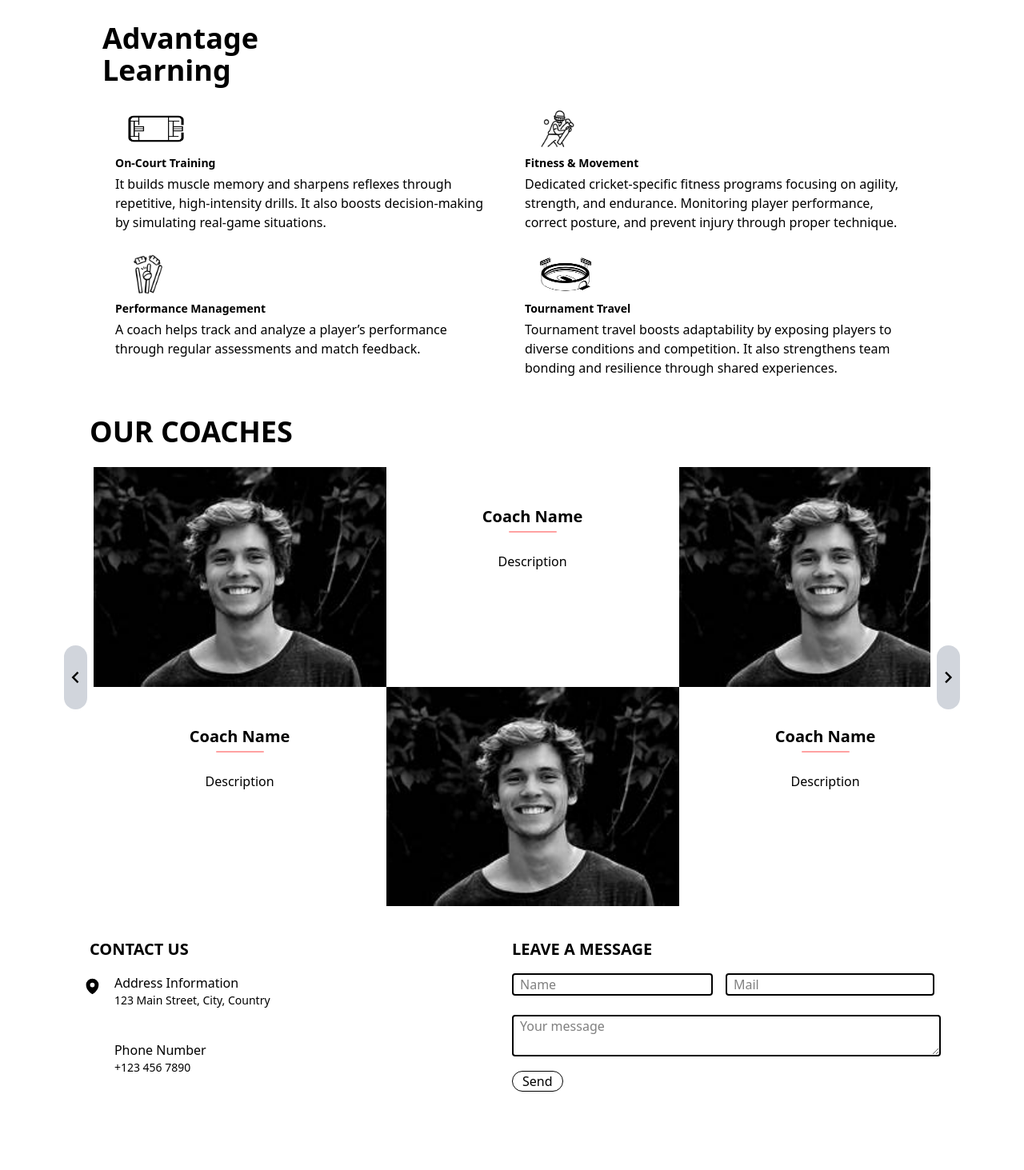
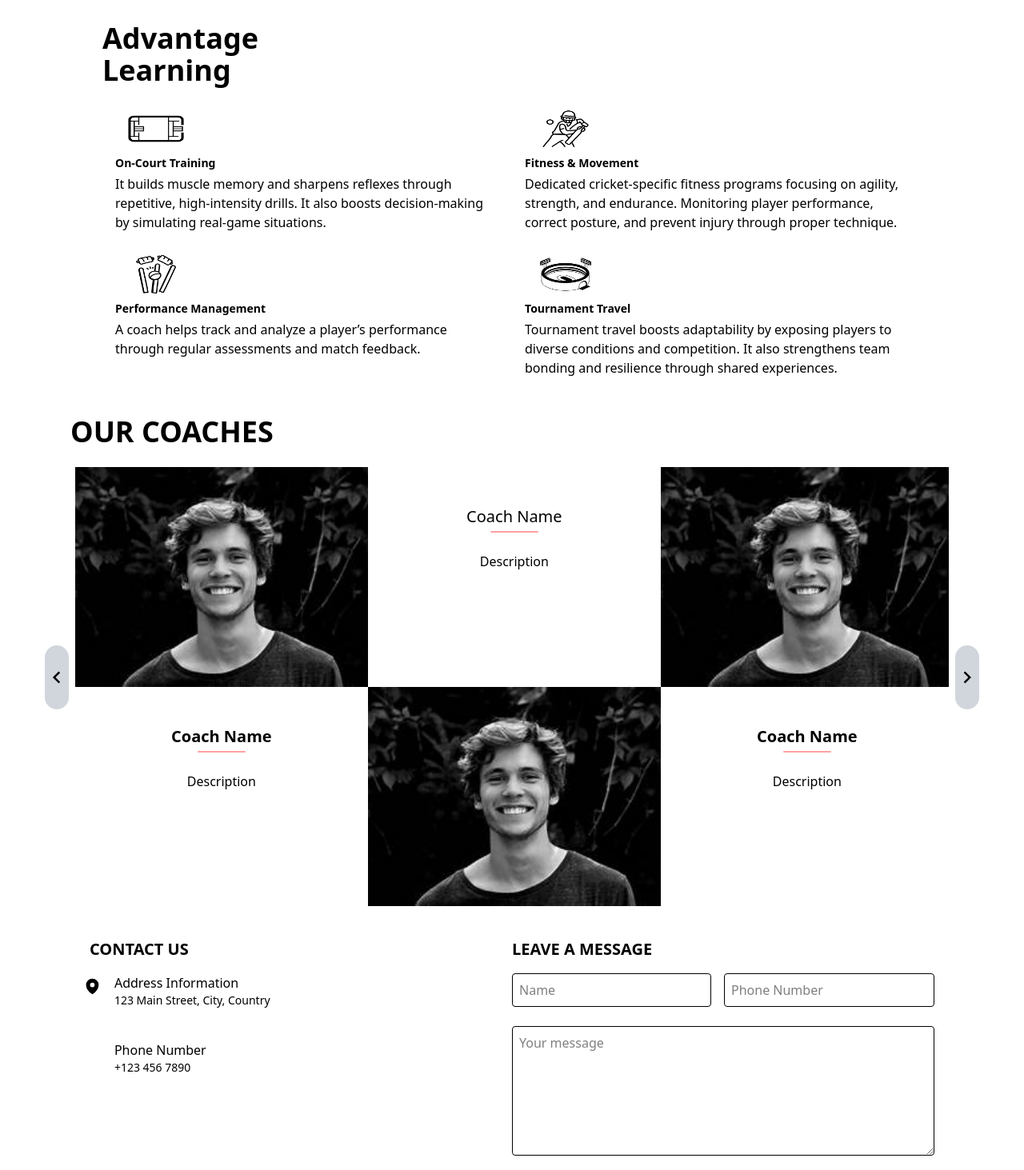
Before and after one commit to adrishpinto/Crikfitone, a Next.js app: page / in a window 1280 px wide. Shown: the part 820-2283 px from the top of the page at 80% size. Before the commit the page ends 2249 px from the top, so only its background shows below. Built offline with nearby package versions, Linux system fonts and the light colour scheme.

Commit message:
form and styling changes

```diff
--- a/src/components/Coaches.jsx
+++ b/src/components/Coaches.jsx
@@ -1,5 +1,5 @@
 import Image from "next/image";
-import {MdChevronLeft, MdChevronRight} from "react-icons/md";
+import { MdChevronLeft, MdChevronRight } from "react-icons/md";
 import { useRef } from "react";
 
 const Coaches = () => {
@@ -7,72 +7,112 @@ const Coaches = () => {
 
   const scrollLeft = () => {
     if (scrollRef.current) {
-        scrollRef.current.scrollBy({ left: -375, behavior: "smooth" });
+      scrollRef.current.scrollBy({ left: -370, behavior: "smooth" });
     }
   };
 
   const scrollRight = () => {
     if (scrollRef.current) {
-        scrollRef.current.scrollBy({ left: 375, behavior: "smooth" });
+      scrollRef.current.scrollBy({ left: 370, behavior: "smooth" });
     }
   };
 
-
   return (
-        <div className="mx-16 max-w-7xl px-4 ">
+    <div className="mx-16 w-[1200px] mx-auto px-4">
       <h1 className="text-4xl font-bold mt-6 ml-8">OUR COACHES</h1>
-            <div className="flex items-center">
-                <MdChevronLeft size={50} className="mr-2 cursor-pointer h-20 rounded-2xl bg-gray-300" onClick={scrollLeft}/>
-                <div className="overflow-x-scroll scrollbar-hide scroll-smooth" ref={scrollRef}>
+      <div className="flex items-center scroll">
+        <MdChevronLeft
+          size={50}
+          className="mr-2 cursor-pointer h-20 rounded-2xl bg-gray-300"
+          onClick={scrollLeft}
+        />
+        <div
+          className="overflow-x-scroll scrollbar-hide scroll-smooth"
+          ref={scrollRef}
+        >
           <div className="mt-6 flex flex-nowrap">
             <div className=" min-w-[366px] aspect-[4/3] ">
-                            <img src="/images/coach.jpg" alt="" className="w-full h-full object-cover" />
+              <img
+                src="/images/coach.jpg"
+                alt=""
+                className="w-full h-full object-cover"
+              />
             </div>
             <div className=" min-w-[366px] aspect-[4/3]">
-                            <h2 className="text-xl font-semibold text-center mx-auto mt-12 ">Coach Name</h2>
+              <h2 className="text-xl font-semiboald text-center mx-auto mt-12 ">
+                Coach Name
+              </h2>
               <div className="w-[60px] h-[2px] bg-red-300 mx-auto mt-1 rounded"></div>
-                            <p className="mt-6 w-fit mx-auto" >Description</p>
+              <p className="mt-6 w-fit mx-auto">Description</p>
             </div>
             <div className="min-w-[366px] aspect-[4/3] ">
-                            <img src="/images/coach.jpg" alt="" className="w-full h-full object-cover" />
+              <img
+                src="/images/coach.jpg"
+                alt=""
+                className="w-full h-full object-cover"
+              />
             </div>
             <div className="min-w-[366px] aspect-[4/3]">
-                            <h2 className="text-xl font-semibold text-center mx-auto mt-12 ">Coach Name</h2>
+              <h2 className="text-xl font-semibold text-center mx-auto mt-12 ">
+                Coach Name
+              </h2>
               <div className="w-[60px] h-[2px] bg-red-300 mx-auto mt-1 rounded"></div>
-                            <p className="mt-6 w-fit mx-auto" >Description</p>
+              <p className="mt-6 w-fit mx-auto">Description</p>
             </div>
             <div className="min-w-[366px] aspect-[4/3] ">
-                            <img src="/images/coach.jpg" alt="" className="w-full h-full object-cover" />
+              <img
+                src="/images/coach.jpg"
+                alt=""
+                className="w-full h-full object-cover"
+              />
             </div>
           </div>
           <div className="flex flex-nowrap">
             <div className="min-w-[366px] aspect-[4/3] ">
-                            <h2 className="text-xl font-semibold text-center mx-auto mt-12 ">Coach Name</h2>
+              <h2 className="text-xl font-semibold text-center mx-auto mt-12 ">
+                Coach Name
+              </h2>
               <div className="w-[60px] h-[2px] bg-red-300 mx-auto mt-1 rounded"></div>
-                            <p className="mt-6 w-fit mx-auto" >Description</p>
+              <p className="mt-6 w-fit mx-auto">Description</p>
             </div>
             <div className="  min-w-[366px] aspect-[4/3] ">
-                             <img src="/images/coach.jpg" alt="" className="w-full h-full object-cover" />
+              <img
+                src="/images/coach.jpg"
+                alt=""
+                className="w-full h-full object-cover"
+              />
             </div>
             <div className=" min-w-[366px] aspect-[4/3] ">
-                            <h2 className="text-xl font-semibold text-center mx-auto mt-12 ">Coach Name</h2>
+              <h2 className="text-xl font-semibold text-center mx-auto mt-12 ">
+                Coach Name
+              </h2>
               <div className="w-[60px] h-[2px] bg-red-300 mx-auto mt-1 rounded"></div>
-                            <p className="mt-6 w-fit mx-auto" >Description</p>
+              <p className="mt-6 w-fit mx-auto">Description</p>
             </div>
             <div className="min-w-[366px] aspect-[4/3] ">
-                             <img src="/images/coach.jpg" alt="" className="w-full h-full object-cover" />
+              <img
+                src="/images/coach.jpg"
+                alt=""
+                className="w-full h-full object-cover"
+              />
             </div>
             <div className="min-w-[366px] aspect-[4/3] ">
-                            <h2 className="text-xl font-semibold text-center mx-auto mt-12 ">Coach Name</h2>
+              <h2 className="text-xl font-semibold text-center mx-auto mt-12 ">
+                Coach Name
+              </h2>
               <div className="w-[60px] h-[2px] bg-red-300 mx-auto mt-1 rounded"></div>
-                            <p className="mt-6 w-fit mx-auto" >Description</p>
+              <p className="mt-6 w-fit mx-auto">Description</p>
             </div>
           </div>
         </div>
-                <MdChevronRight size={50} className="ml-2 cursor-pointer bg-gray-300 h-20 rounded-2xl"  onClick={scrollRight}/>
+        <MdChevronRight
+          size={50}
+          className="ml-2 cursor-pointer bg-gray-300 h-20 rounded-2xl"
+          onClick={scrollRight}
+        />
       </div>
     </div>
   );
-}
+};
 
 export default Coaches;
--- a/src/components/Contact.jsx
+++ b/src/components/Contact.jsx
@@ -1,17 +1,17 @@
-import { MapPinIcon } from '@heroicons/react/24/solid';
-import { useState } from 'react';
+import { MapPinIcon } from "@heroicons/react/24/solid";
+import { useState } from "react";
 
 const Contact = () => {
-    const [name , setName] = useState("");
-    const [email , setEmail] = useState("");
-    const [message , setMessage] = useState("");
+  const [name, setName] = useState("");
+  const [phoneNumber, setPhoneNumber] = useState("");
+  const [message, setMessage] = useState("");
 
   const handleSubmit = async (e) => {
     e.preventDefault();
     try {
-        const res = await fetch('/api/messages', {
-            method: 'POST',
-            headers: { 'Content-Type': 'application/json' },
+      const res = await fetch("/api/messages", {
+        method: "POST",
+        headers: { "Content-Type": "application/json" },
         body: JSON.stringify({
           name,
           email,
@@ -19,73 +19,83 @@ const Contact = () => {
         }),
       });
       if (res.ok) {
-            alert('Message sent!');
-            setName('');
-            setEmail('');
-            setMessage('');
+        alert("Message sent!");
+        setName("");
+        setEmail("");
+        setMessage("");
         onClose();
       } else {
-            alert('Failed to send message.');
+        alert("Failed to send message.");
       }
-        }
-        catch (err) {
+    } catch (err) {
       console.error(err);
-        alert('An error occurred.');
+      alert("An error occurred.");
     }
   };
 
   return (
     <div className="my-10 flex mx-26">
       <div className="w-1/2">
-                <h1 className='font-semibold text-xl ml-2'>CONTACT US</h1>
-                <div className='flex flex-col-2'>
+        <h1 className="font-semibold text-xl ml-2">CONTACT US</h1>
+        <div className="flex flex-col-2">
           <MapPinIcon className="h-16 w-6" />
-                    <div className='w-full p-4'>
+          <div className="w-full p-4">
             <div>
               <h1>Address Information</h1>
-                            <p className='text-sm'>123 Main Street, City, Country</p>
+              <p className="text-sm">123 Main Street, City, Country</p>
             </div>
-                        <div className='mt-10'>
-                            <h1 className='w-full'>Phone Number</h1>
-                            <p className='text-sm'>+123 456 7890</p>
+            <div className="mt-10">
+              <h1 className="w-full">Phone Number</h1>
+              <p className="text-sm">+123 456 7890</p>
             </div>
           </div>
         </div>
-
       </div>
       <div className="w-1/2">
-                <h1 className='font-semibold text-xl'>LEAVE A MESSAGE</h1>
-                <div className='py-4 '>
-                    <div className='flex mr-2'>
-                        <input type="text"
-                            placeholder='Name'
-                            className='border-2 px-2 rounded'
+        <h1 className="font-semibold text-xl">LEAVE A MESSAGE</h1>
+        <div className="py-4 ">
+          <div className="flex flex-col mr-2">
+            <div className="flex ">
+              <input
+                type="text"
+                placeholder="Name"
+                className="border px-2 py-2 rounded focus:border-blue-400 outline-none"
                 value={name}
                 onChange={(e) => setName(e.target.value)}
               />
-                        <input type="text"
-                            placeholder='Mail'
-                            className='border-2 px-2 rounded ml-4 w-full'
-                            value={email}
-                            onChange={(e) => setEmail(e.target.value)}
+              <input
+                type="text"
+                placeholder="Phone Number"
+                className="border px-2 py-2 rounded ml-4 w-full focus:border-blue-400 outline-none"
+                value={phoneNumber}
+                onChange={(e) => setPhoneNumber(e.target.value)}
               />
             </div>
-                    <div className='py-2'>
-                        <textarea name="" id=""
-                            placeholder='Your message '
-                            className='border-2 rounded w-full mt-4 px-2'
+            <div className="py-2 ">
+              <textarea
+                name=""
+                id=""
+                placeholder="Your message "
+                className="border rounded w-full mt-4 p-2 focus:border-blue-400 outline-none"
                 value={message}
-                            onChange={(e)=>{setMessage(e.target.value)}} >
-                        </textarea><br />
+                rows={6}
+                onChange={(e) => {
+                  setMessage(e.target.value);
+                }}
+              ></textarea>
+              <br />
               <button
                 onClick={handleSubmit}
-                        className='border-1 px-3 rounded-2xl mt-3 hover:bg-black hover:text-white cursor-pointer transition duration-300 '>
-                        Send</button>
+                className="border-2 px-5 py-1 rounded-lg text-white bg-black mt-3 hover:bg-slate-700  cursor-pointer transition duration-300 "
+              >
+                Send
+              </button>
+            </div>
           </div>
         </div>
       </div>
     </div>
   );
-}
+};
 
 export default Contact;
--- a/src/components/Learning.jsx
+++ b/src/components/Learning.jsx
@@ -1,49 +1,45 @@
-import Image from "next/image";
+const LearningCard = ({ title, description, imgSrc }) => {
+  return (
+    <div className="w-1/2 mt-7 px-4">
+      <img src={imgSrc} alt="icon" className="w-[70px] h-[50px] ml-4" />
+      <h2 className="font-semibold text-sm mt-2">{title}</h2>
+      <p className="mt-1">{description}</p>
+    </div>
+  );
+};
 
 const Learning = () => {
   return (
-        <div className="mx-26 mt-6  p-6">
+    <div className="mx-26 mt-6 p-6">
       <div className="text-4xl font-bold">
         <h1>Advantage</h1>
         <h1>Learning</h1>
       </div>
 
       <div className="flex flex-wrap">
-
-                <div className="w-1/2 mt-7 px-4">
-                    <img src="/images/game.png" alt="no icon" className="w-[70px] h-[50px] ml-4" />
-                    <h2 className="font-semibold text-sm mt-2">On-Court Training</h2>
-                    <p className="mt-1">
-                        It builds muscle memory and sharpens reflexes through repetitive, high-intensity drills. It also boosts decision-making by simulating real-game situations.
-                    </p>
-                </div>
-
-                <div className="w-1/2 mt-7 px-4">
-                    <img src="/images/cricket.png" alt="no icon" className="w-[50px] h-[50px] ml-4" />
-                    <h2 className="font-semibold text-sm mt-2">Fitness & Movement</h2>
-                    <p className="mt-1">
-                        Dedicated cricket-specific fitness programs focusing on agility, strength, and endurance. Monitoring player performance, correct posture, and prevent injury through proper technique.
-                    </p>
-                </div>
-
-                <div className="w-1/2 mt-7 px-4">
-                    <img src="/images/wicket.png" alt="no icon" className="w-[50px] h-[50px] ml-4" />
-                    <h2 className="font-semibold text-sm mt-2">Performance Management</h2>
-                    <p className="mt-1">
-                        A coach helps track and analyze a player’s performance through regular assessments and match feedback.
-                    </p>
-                </div>
-
-                <div className="w-1/2 mt-7 px-4">
-                    <img src="/images/stadium.png" alt="no icon" className="w-[70px] h-[50px] ml-4" />
-                    <h2 className="font-semibold text-sm mt-2">Tournament Travel</h2>
-                    <p className="mt-1">
-                        Tournament travel boosts adaptability by exposing players to diverse conditions and competition. It also strengthens team bonding and resilience through shared experiences.
-                    </p>
-                </div>
+        <LearningCard
+          imgSrc="/images/game.png"
+          title="On-Court Training"
+          description="It builds muscle memory and sharpens reflexes through repetitive, high-intensity drills. It also boosts decision-making by simulating real-game situations."
+        />
+        <LearningCard
+          imgSrc="/images/cricket.png"
+          title="Fitness & Movement"
+          description="Dedicated cricket-specific fitness programs focusing on agility, strength, and endurance. Monitoring player performance, correct posture, and prevent injury through proper technique."
+        />
+        <LearningCard
+          imgSrc="/images/wicket.png"
+          title="Performance Management"
+          description="A coach helps track and analyze a player’s performance through regular assessments and match feedback."
+        />
+        <LearningCard
+          imgSrc="/images/stadium.png"
+          title="Tournament Travel"
+          description="Tournament travel boosts adaptability by exposing players to diverse conditions and competition. It also strengthens team bonding and resilience through shared experiences."
+        />
       </div>
     </div>
   );
-}
+};
 
 export default Learning;
--- a/src/components/New.jsx
+++ b/src/components/New.jsx
@@ -29,7 +29,7 @@ const New = () => {
                             <li className="text-gray-200 cursor-pointer hover:border-b-3 border-red-800 ">Home</li>
                             <li className="text-gray-200 cursor-pointer hover:border-b-4 border-red-800 ">About</li>
                             <li className="text-gray-200 cursor-pointer hover:border-b-4 border-red-800 ">Instagram</li>
-                            <li className="text-gray-200 cursor-pointer hover:border-b-4 border-red-800 ">Instagram</li>
+                            <li className="text-gray-200 cursor-pointer hover:border-b-4 border-red-800 ">Testimony</li>
                             <li className="text-gray-200 cursor-pointer hover:border-b-4 border-red-800 ">Contact Us</li>
                         </ul>
                     </nav>
@@ -40,7 +40,7 @@ const New = () => {
                 <h1>ALWAYS</h1>
                 <h1>DOMINATES</h1>
                 <button
-                className="mt-5 text-3xl font-semibold w-fit mx-auto px-2 py-1 rounded-2xl hover:bg-gray-300  hover:text-black transition duration-300 cursor-pointer"
+                className="mt-5 text-2xl font-semibold w-fit mx-auto px-2 pb-1 border-white border-2 rounded-lg flex items-center justify-center hover:bg-gray-300  hover:text-black transition duration-300 cursor-pointer"
                 onClick={handleBookNowClick}>Book Now</button>
             </div>
             <Learning/>
```
Lines whose indentation alone changed are shown as unchanged.
